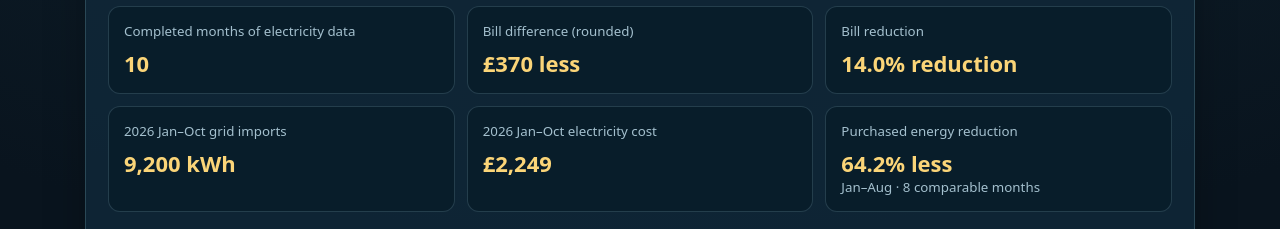
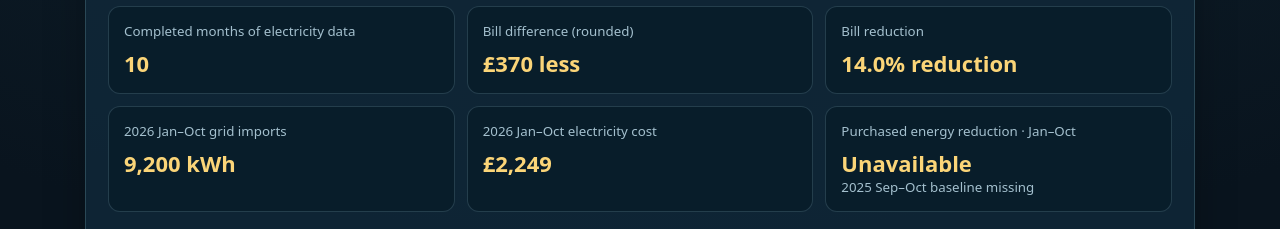
Before and after one commit to DickyUK/eildon-public-digital-twin, a plain HTML site: page index.html in a window 1280 px wide. Shown: the part 1580-1809 px from the top of the page. Drawn offline with Linux system fonts and the light colour scheme.

Commit message:
Remove misleading Jan-Aug reduction KPI; require complete Jan-Oct baseline

```diff
--- a/index.html
+++ b/index.html
@@ -35,7 +35,7 @@
 <div class="tiles"><div class="tile savings-hero"><small>HISTORICAL PURCHASED ENERGY · JAN–AUG (APPROX.)</small><strong id="kwhSaving">~13,000 kWh</strong></div><div class="tile"><small>Model basis</small><strong>Scenario only</strong></div></div><p class="sizing-note">Earlier snapshot: approximately 20,380 kWh gas + electricity in reference bill periods versus 7,377 kWh electricity in Jan–Aug 2026, a difference of roughly 13,000 kWh (64%). This is NOT an annualised saving or a like-for-like efficiency measure: billing periods differ, the heating fuel changed, and early-2026 cylinder faults affected demand. The £ savings panel remains an illustrative scenario, not measured financial savings.</p><details><summary>How this demonstration is calculated</summary><p class="small">The demonstration uses a generic £2,850 annual reference and diminishing-return savings functions for PV, battery and combined operation. A thermal/wood contribution is modelled separately and a minimum £450 annual cost is imposed. This is an educational sensitivity model, not an investment forecast, engineering design or actual customer billing analysis. Electricity prices, export revenue, charging constraints, seasonal variation and installation costs are not modelled in sufficient detail for purchasing decisions.</p></details></section>
 <section class="card wide" id="historical-comparison"><h2>Historical purchased energy and bill comparison</h2>
 <p>Rounded, anonymised historical figures from the private model, presented as a fixed public snapshot. This is <strong>not a live feed</strong>. The reference combines earlier gas and electricity bills; 2026 electricity costs are calculated privately from Octopus half-hourly imports and time-valid Cosy tariff rates, then published as anonymised monthly totals.</p>
-<div class="tiles"><div class="tile"><small>Completed months of electricity data</small><strong id="historic-count">10</strong></div><div class="tile"><small>Bill difference (rounded)</small><strong id="historic-savings">—</strong></div><div class="tile"><small>Bill reduction</small><strong id="historic-percent">—</strong></div><div class="tile"><small>2026 Jan–Oct grid imports</small><strong id="historic-energy-ytd">Awaiting API</strong></div><div class="tile"><small>2026 Jan–Oct electricity cost</small><strong id="historic-cost-ytd">Awaiting API</strong></div><div class="tile"><small>Purchased energy reduction</small><strong id="historic-energy-percent">—</strong><small id="historic-energy-period">Comparable months only</small></div></div>
+<div class="tiles"><div class="tile"><small>Completed months of electricity data</small><strong id="historic-count">10</strong></div><div class="tile"><small>Bill difference (rounded)</small><strong id="historic-savings">—</strong></div><div class="tile"><small>Bill reduction</small><strong id="historic-percent">—</strong></div><div class="tile"><small>2026 Jan–Oct grid imports</small><strong id="historic-energy-ytd">Awaiting API</strong></div><div class="tile"><small>2026 Jan–Oct electricity cost</small><strong id="historic-cost-ytd">Awaiting API</strong></div><div class="tile"><small>Purchased energy reduction · Jan–Oct</small><strong id="historic-energy-percent">Unavailable</strong><small id="historic-energy-period">2025 Sep–Oct baseline missing</small></div></div>
 <details><summary>Expand month-by-month bill comparison</summary><div class="comparison-scroll"><table class="comparison-table"><caption>Costs rounded to nearest £10. October 2026 is provisional; comparisons use historical bill periods, not identical calendar dates.</caption><thead><tr><th>Month</th><th>Earlier reference</th><th>2026</th><th>2026 vs reference</th><th>% difference</th></tr></thead><tbody id="historic-cost-rows"></tbody><tfoot id="historic-cost-total"></tfoot></table></div><p class="caveat">Differences are calculated from the underlying figures before display rounding, so displayed rows may not sum exactly. 2026 costs are API-calculated estimates including standing charges, not final Octopus bills. Months without complete tariff coverage remain unavailable; historic bill-period dates may differ.</p></details>
 <details><summary>Expand month-by-month purchased energy comparison</summary><div class="comparison-scroll"><table class="comparison-table"><caption>kWh rounded to nearest 100. Purchased gas + electricity versus imported electricity.</caption><thead><tr><th>Month</th><th>Earlier reference</th><th>2026</th><th>Reduction</th><th>% difference</th></tr></thead><tbody id="historic-energy-rows"></tbody><tfoot id="historic-energy-total"></tfoot></table></div><p class="caveat">These figures represent purchased energy, not useful heat delivered. Heat-pump efficiency, billing-period mismatch, weather and changing EV demand mean this is not a like-for-like building-efficiency comparison.</p></details>
 <p class="caveat">2026 purchased electricity imports cover January–October; the reduction percentage compares January–August only, because September and October earlier-reference energy figures are not verified. The cost comparison uses API-calculated monthly electricity costs when all tariff readings are available, rather than previously entered dashboard amounts. No account data, address, API tokens or live meter requests are embedded.</p></section>
@@ -210,8 +210,8 @@ inputs.forEach(id=>$(id).addEventListener('input',update));update();
   body.replaceChildren(...rows.map(render));
   foot.replaceChildren(render(['Jan–Aug ('+n+' comparable months)',kwh(oldTotal),kwh(newTotal),kwh(oldTotal-newTotal),oldTotal?Math.abs((oldTotal-newTotal)*100/oldTotal).toFixed(1)+'% '+(newTotal<=oldTotal?'less':'more'):'—']));
   document.getElementById('historic-count').textContent=String(lookup.size);
-  document.getElementById('historic-energy-percent').textContent=oldTotal?((oldTotal-newTotal)/oldTotal*100).toFixed(1)+'% '+(oldTotal>=newTotal?'less':'more'):'—';
-  document.getElementById('historic-energy-period').textContent='Jan–Aug · '+n+' comparable months';
- }catch(e){document.getElementById('historic-count').textContent='Awaiting feed';document.getElementById('historic-energy-percent').textContent='Awaiting data';}
+  document.getElementById('historic-energy-percent').textContent='Unavailable';
+  document.getElementById('historic-energy-period').textContent='2025 Sep–Oct baseline missing';
+ }catch(e){document.getElementById('historic-count').textContent='Awaiting feed';document.getElementById('historic-energy-percent').textContent='Unavailable';}
 })();
 </script></body></html>
```
